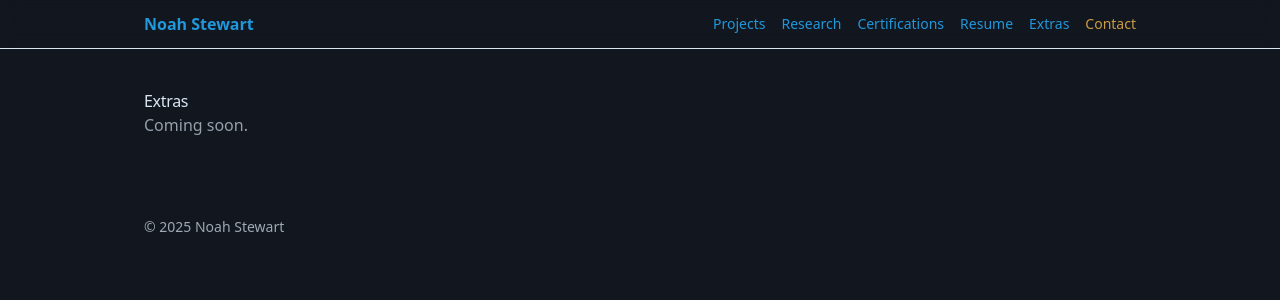
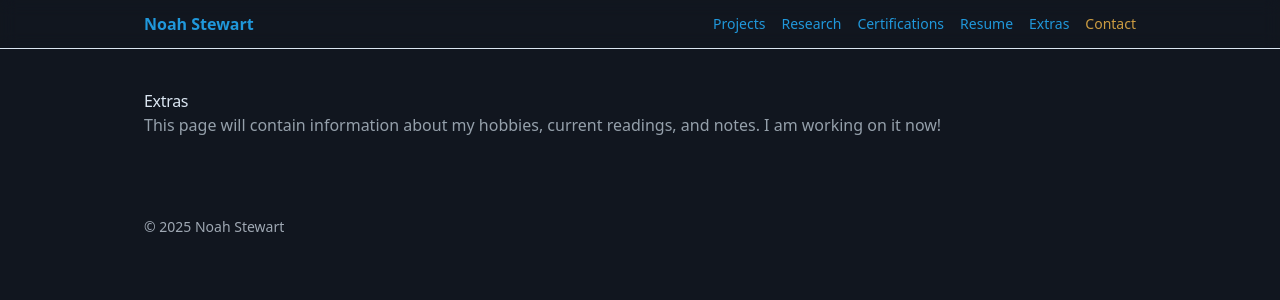
Before and after one commit to stewartStack/portfolioWebsite, a Next.js app: page /extras in a window 1280 px wide. Shown: the top 300 px of the page. Built offline with nearby package versions, Linux system fonts and the light colour scheme.

Commit message:
Updated extras page description

```diff
--- a/app/extras/page.tsx
+++ b/app/extras/page.tsx
@@ -1,3 +1,3 @@
 export default function Notes() {
-    return <div className="prose"><h1>Extras</h1><p>Coming soon.</p></div>;
+    return <div className="prose"><h1>Extras</h1><p>This page will contain information about my hobbies, current readings, and notes. I am working on it now!</p></div>;
 }
```
